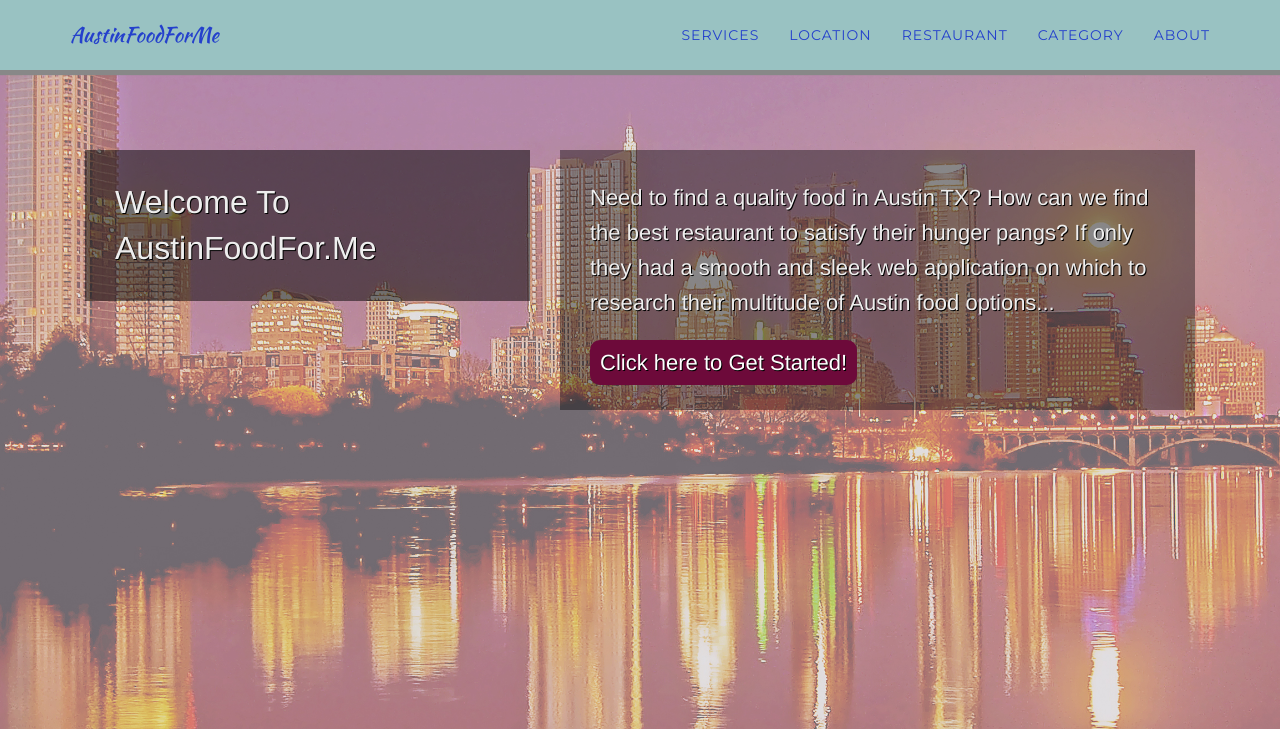
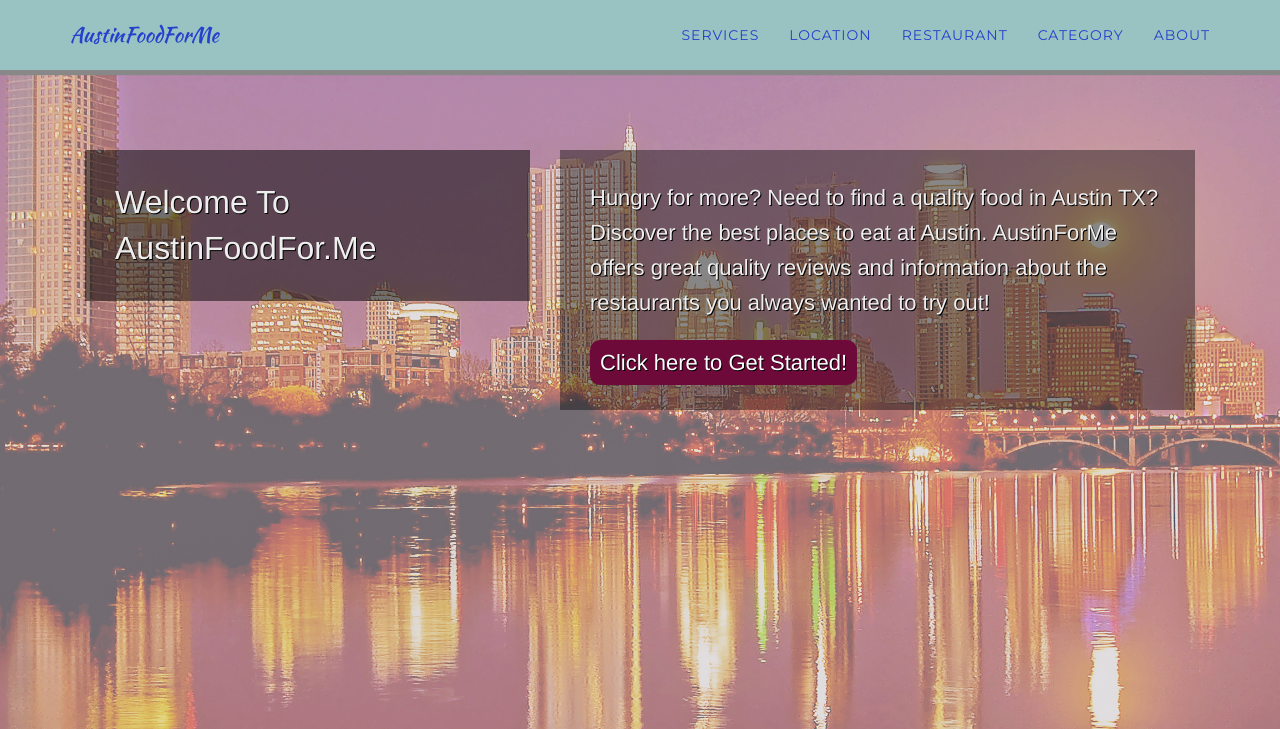
Before and after one commit to brockuniera/cs373-idb, a Flask app: page / in a window 1280 px wide. Shown: the top 729 px of the page. Run offline with Flask 2, Linux system fonts and the light colour scheme; some libraries are stand-ins or nearby versions; some web fonts are replaced.

Commit message:
update description on index.html

```diff
--- a/app/templates/index.html
+++ b/app/templates/index.html
@@ -18,7 +18,7 @@
           </div>
           <div class="col-md-7 intro-col">
             <div class="col-md-12 intro-col intro-lead-in">
-              Need to find a quality food in Austin TX? How can we find the best restaurant to satisfy their hunger pangs? If only they had a smooth and sleek web application on which to research their multitude of Austin food options...
+               Hungry for more? Need to find a quality food in Austin TX? Discover the best places to eat at Austin. AustinForMe offers great quality reviews and information about the restaurants you always wanted to try out!
               <div class="intro-link-outer">
                 <a class="intro-link page-scroll" href="#services">
                   Click here to Get Started!
```
